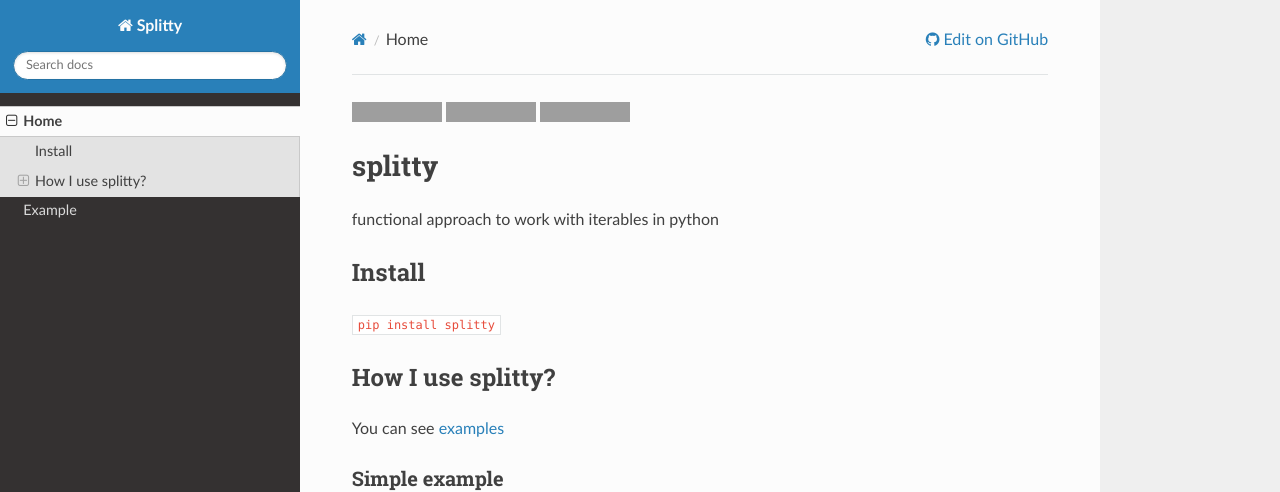
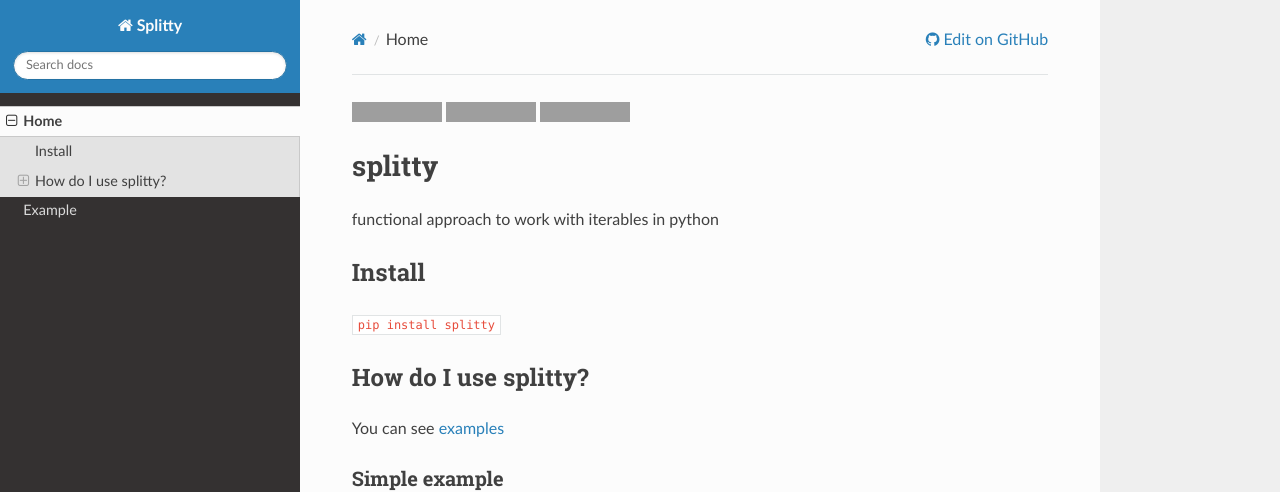
Before and after one commit to dunossauro/splitty, an MkDocs documentation site: the page built from docs/index.md, in a window 1280 px wide and 1175 px high. Shown: the top 492 px of the window. Built offline with MkDocs 1.6.1, drawn with Linux system fonts in a browser that asks for light colours; nearby versions of some CDN libraries; grey boxes are pictures that could not be loaded.

Commit message:
Fix grammar

```diff
--- a/docs/index.md
+++ b/docs/index.md
@@ -9,7 +9,7 @@ functional approach to work with iterables in python
 ## Install
 `pip install splitty`
 
-## How I use splitty?
+## How do I use splitty?
 You can see [examples](./examples)
 
 ### Simple example
```
